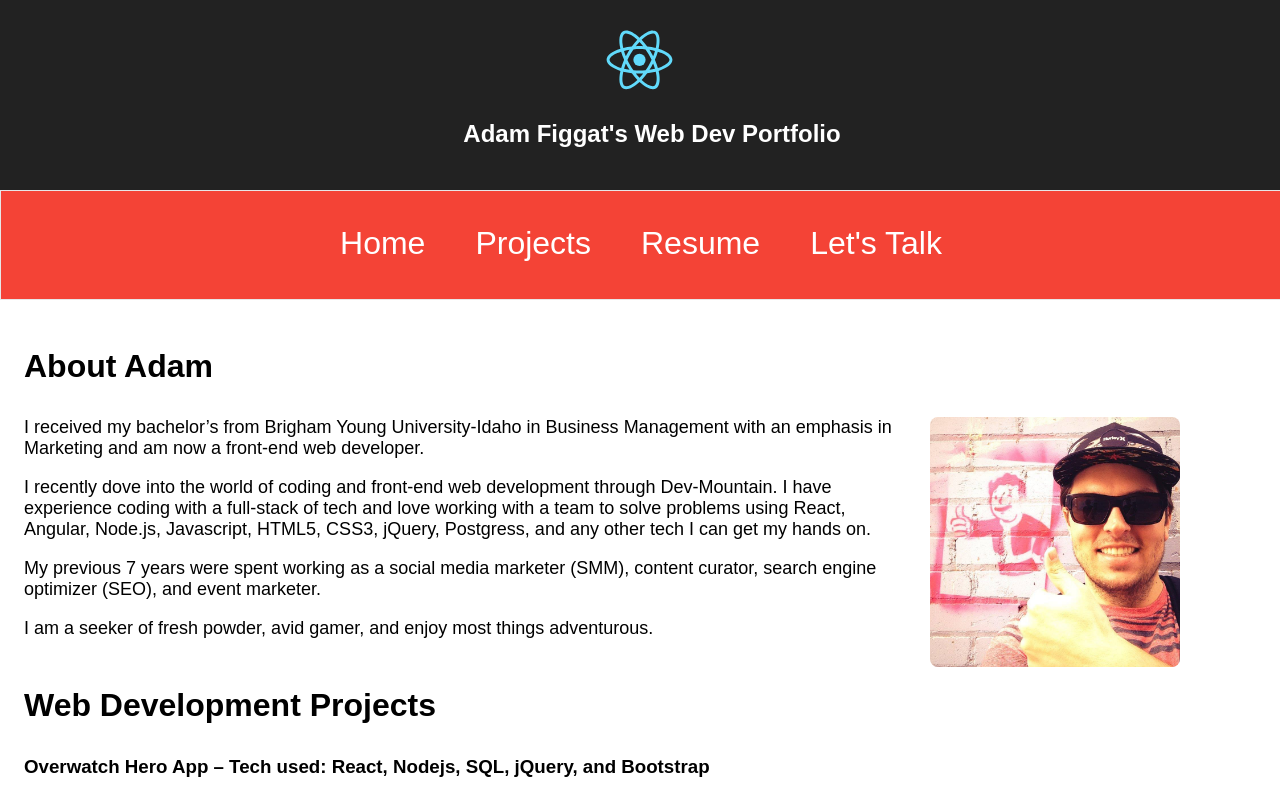
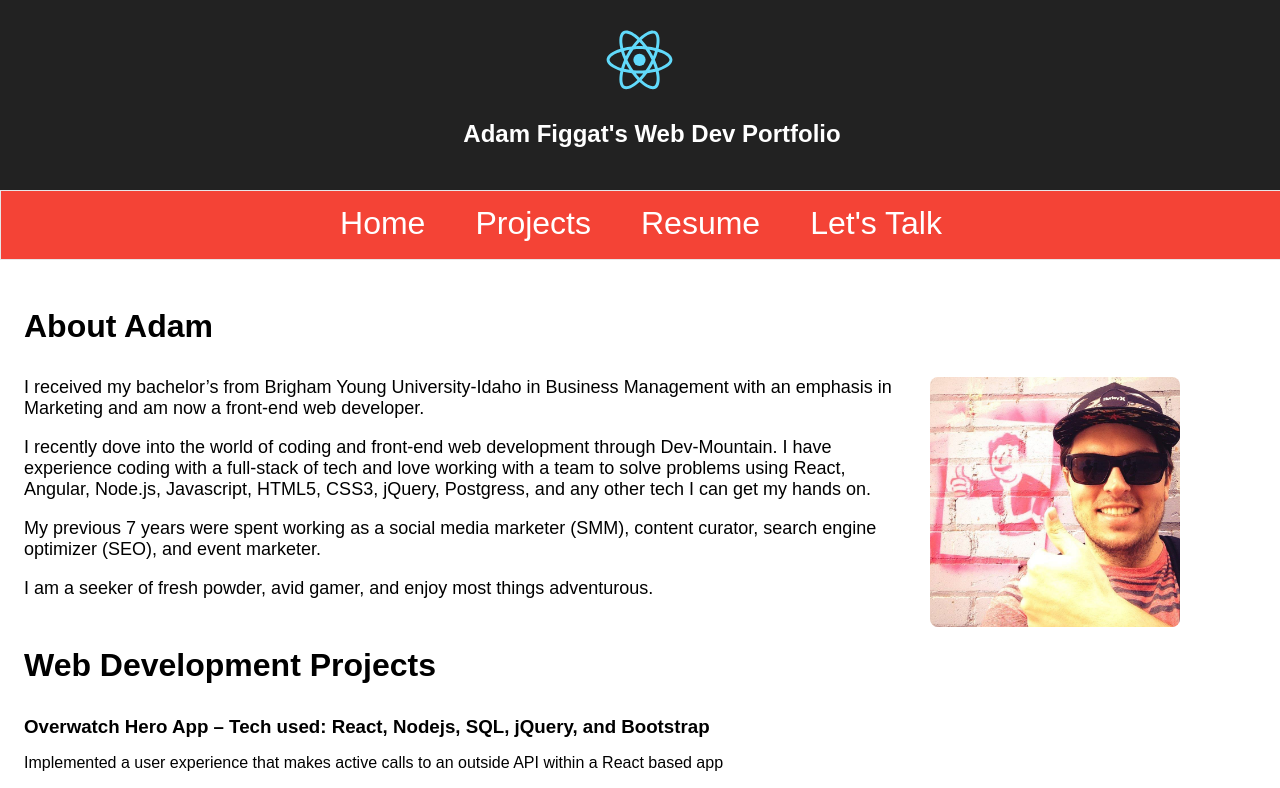
Before and after one commit to adamfigg/onlinePortfolio, a React (Create React App) app in the folder adam-portfolio/: page / in a window 1280 px wide. Shown: the top 788 px of the page. Built offline with nearby package versions, Linux system fonts and the light colour scheme.

Commit message:
did some final touches to make it look better before closing for the night

```diff
--- a/adam-portfolio/src/App.css
+++ b/adam-portfolio/src/App.css
@@ -293,11 +293,11 @@ to { box-shadow: 0 0 100px 15px #F4F6AD; }
  position: sticky;
   text-align: center;
   width: 100%;
-  height: 80px;
+  height: 60px;
    border: 1px solid #e7e7e7;
    z-index: 9;
    top: 0;
-   padding: 20px 0px 8px 0px;
+   padding: 0px 0px 8px 0px;
 
 }
 
--- a/adam-portfolio/src/components/NavBar/NavBar.js
+++ b/adam-portfolio/src/components/NavBar/NavBar.js
@@ -7,10 +7,10 @@ class NavBar extends Component {
         return (
 
             <div id="nav" className="navBar">
-                <AnchorLink offset='120' href="#home">Home</AnchorLink>
-                <AnchorLink offset='120' href="#projects">Projects</AnchorLink>
-                <AnchorLink offset='120' href="#resume">Resume</AnchorLink>
-                <AnchorLink offset='120' href="#contact">Let's Talk</AnchorLink>
+                <AnchorLink offset='100' href="#home">Home</AnchorLink>
+                <AnchorLink offset='100' href="#projects">Projects</AnchorLink>
+                <AnchorLink offset='100' href="#resume">Resume</AnchorLink>
+                <AnchorLink offset='100' href="#contact">Let's Talk</AnchorLink>
 
             </div>
 
```
